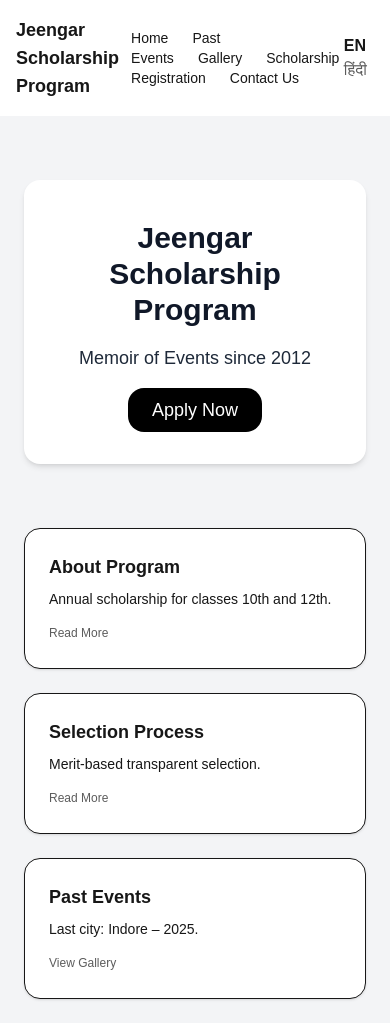
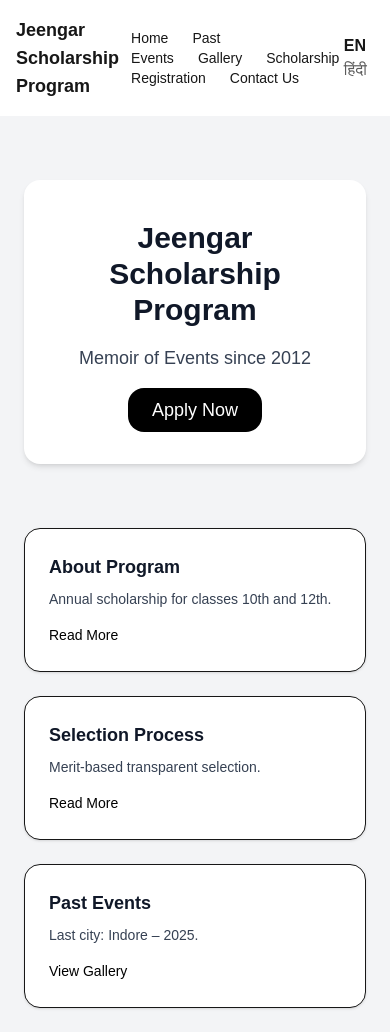
Before and after one commit to RajaKolander/jeengar-scholarship, a Next.js app: page / in a window 390 px wide. Built offline with nearby package versions, Linux system fonts and the light colour scheme.

Commit message:
fixed UI contrast and mobile visibility

```diff
--- a/app/page.tsx
+++ b/app/page.tsx
@@ -10,7 +10,9 @@ export default function HomePage() {
   const { lang } = useContext(LanguageContext);
 
   return (
-    <div className="bg-gray-100 min-h-screen p-6 max-w-6xl mx-auto">
+    <div className="bg-gray-100 min-h-screen p-6">
+
+      <div className="max-w-6xl mx-auto">
 
         {/* Hero Section */}
         <section className="mt-10 text-center bg-white p-10 rounded-2xl shadow-md">
@@ -18,7 +20,7 @@ export default function HomePage() {
             {translations[lang].title}
           </h1>
 
-  <p className="text-lg text-gray-800 mb-6">
+          <p className="text-lg text-gray-700 mb-6">
             {translations[lang].memoir}
           </p>
 
@@ -35,12 +37,13 @@ export default function HomePage() {
         {/* Info Cards */}
         <section className="mt-16 grid md:grid-cols-3 gap-6">
 
+          {/* About Program */}
           <div className="border rounded-2xl p-6 shadow-sm bg-white hover:shadow-md transition">
-          <h2 className="text-lg font-semibold">
+            <h2 className="text-lg font-semibold text-gray-900">
               {translations[lang].about}
             </h2>
 
-          <p className="text-sm mt-2">
+            <p className="text-sm mt-2 text-gray-700">
               {lang === 'en'
                 ? "Annual scholarship for classes 10th and 12th."
                 : "कक्षा 10वीं एवं 12वीं के मेधावी छात्रों के लिए वार्षिक छात्रवृति।"}
@@ -48,21 +51,19 @@ export default function HomePage() {
 
             <Link
               href="/about"
-            className="text-xs opacity-70 mt-4 inline-block hover:underline"
+              className="text-sm text-black mt-4 inline-block hover:underline"
             >
-            {lang === 'en'
-              ? "Read More"
-              : "अधिक पढ़ें"}
+              {lang === 'en' ? "Read More" : "अधिक पढ़ें"}
             </Link>
           </div>
 
+          {/* Selection Process */}
           <div className="border rounded-2xl p-6 shadow-sm bg-white hover:shadow-md transition">
-
-  <h2 className="text-lg font-semibold">
+            <h2 className="text-lg font-semibold text-gray-900">
               {translations[lang].process}
             </h2>
 
-  <p className="text-sm mt-2">
+            <p className="text-sm mt-2 text-gray-700">
               {lang === 'en'
                 ? "Merit-based transparent selection."
                 : "मेरिट आधारित पारदर्शी चयन प्रक्रिया।"}
@@ -70,22 +71,19 @@ export default function HomePage() {
 
             <Link
               href="/selection"
-    className="text-xs opacity-70 mt-4 inline-block hover:underline"
+              className="text-sm text-black mt-4 inline-block hover:underline"
             >
-    {lang === 'en'
-      ? "Read More"
-      : "अधिक पढ़ें"}
+              {lang === 'en' ? "Read More" : "अधिक पढ़ें"}
             </Link>
-
           </div>
 
-
+          {/* Events */}
           <div className="border rounded-2xl p-6 shadow-sm bg-white hover:shadow-md transition">
-          <h2 className="text-lg font-semibold">
+            <h2 className="text-lg font-semibold text-gray-900">
               {translations[lang].events}
             </h2>
 
-          <p className="text-sm mt-2">
+            <p className="text-sm mt-2 text-gray-700">
               {lang === 'en'
                 ? "Last city: Indore – 2025."
                 : "नवीनतम आयोजन: इंदौर – 2025।"}
@@ -93,16 +91,15 @@ export default function HomePage() {
 
             <Link
               href="/events"
-            className="text-xs opacity-70 mt-4 inline-block hover:underline"
+              className="text-sm text-black mt-4 inline-block hover:underline"
             >
-            {lang === 'en'
-              ? "View Gallery"
-              : "गैलरी देखें"}
+              {lang === 'en' ? "View Gallery" : "गैलरी देखें"}
             </Link>
           </div>
 
         </section>
 
       </div>
+    </div>
   );
 }
```
Lines whose indentation alone changed are shown as unchanged.
